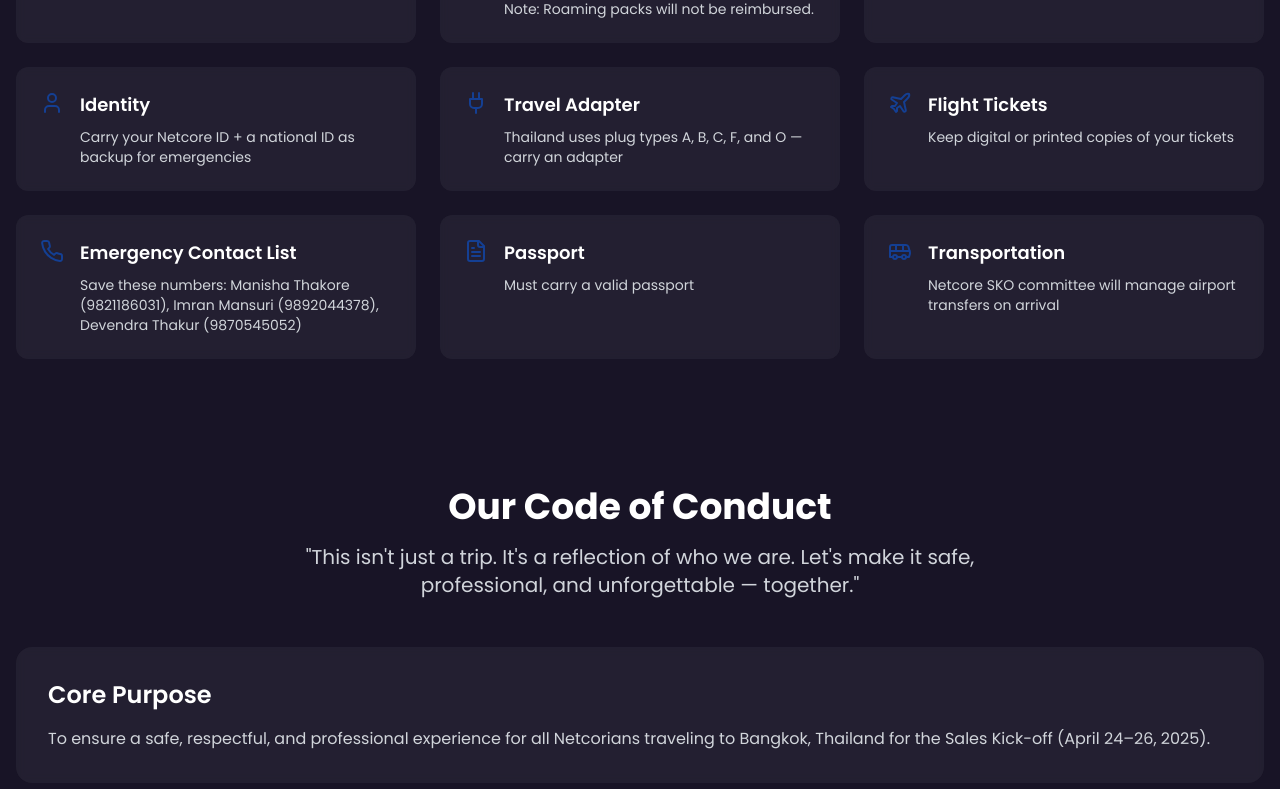
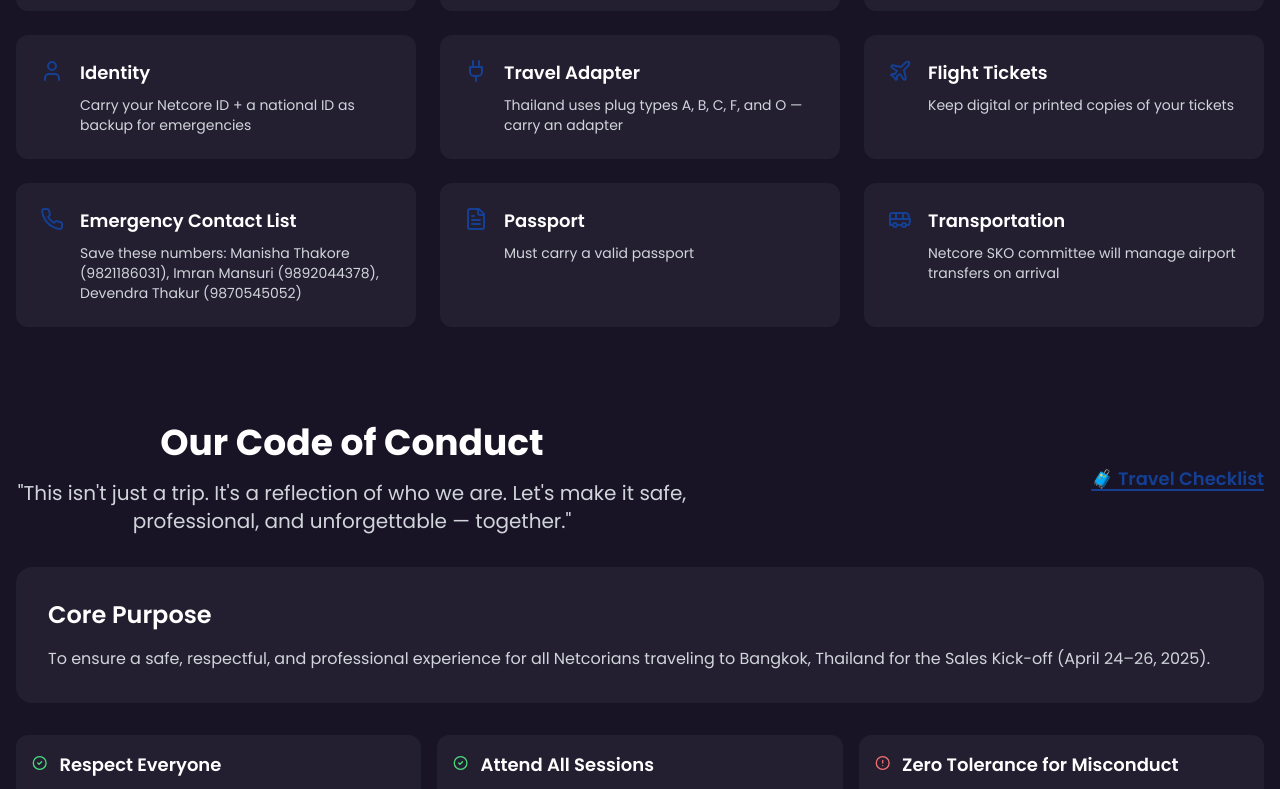
Before and after one commit to Product-Netcore/gain-bangkok-pulse, a React (Vite) app: page / in a window 1280 px wide. Shown: the part 3764-4553 px from the top of the page. Built offline with nearby package versions, Linux system fonts and the light colour scheme.

Commit message:
Add clickable Travel Checklist navigation and reduce section padding

```diff
--- a/src/components/CodeOfConductSection.tsx
+++ b/src/components/CodeOfConductSection.tsx
@@ -3,16 +3,24 @@ import { CheckCircle2, AlertCircle, Info, Phone, Check, X } from 'lucide-react';
 
 const CodeOfConductSection = () => {
   return (
-    <section id="conduct" className="py-12 md:py-16 bg-[#181426]">
+    <section id="conduct" className="py-8 md:py-12 bg-[#181426]">
       <div className="container mx-auto px-4 max-w-7xl">
-        {/* Header */}
-        <div className="text-center mb-12">
+        {/* Header with Travel Checklist Link */}
+        <div className="flex justify-between items-center mb-8">
+          <div className="text-center">
             <h2 className="text-3xl md:text-4xl font-bold text-white mb-4">
               Our Code of Conduct
             </h2>
             <p className="text-xl text-gray-300 max-w-2xl mx-auto">
               "This isn't just a trip. It's a reflection of who we are. Let's make it safe, professional, and unforgettable — together."
             </p>
+          </div>
+          <a
+            href="#checklist"
+            className="text-netcore-blue hover:text-netcore-blue/80 transition-colors duration-200 text-lg font-semibold underline decoration-2 underline-offset-4"
+          >
+            🧳 Travel Checklist
+          </a>
         </div>
 
         {/* Core Purpose */}
--- a/src/components/TravelChecklistSection.tsx
+++ b/src/components/TravelChecklistSection.tsx
@@ -51,9 +51,9 @@ const TravelChecklistSection = () => {
   ];
 
   return (
-    <section id="checklist" className="py-12 md:py-16 bg-[#181426]">
+    <section id="checklist" className="py-8 md:py-12 bg-[#181426]">
       <div className="container mx-auto px-4 max-w-7xl">
-        <div className="text-center mb-12">
+        <div className="text-center mb-8">
           <h2 className="text-3xl md:text-4xl font-bold text-white mb-4">
             🧳 Travel Checklist
           </h2>
--- a/src/index.css
+++ b/src/index.css
@@ -3,6 +3,10 @@
 @tailwind base;
 @tailwind components;
 @tailwind utilities;
+
+html {
+  scroll-behavior: smooth;
+}
 
 @layer base {
   :root {
```
Lines whose indentation alone changed are shown as unchanged.
